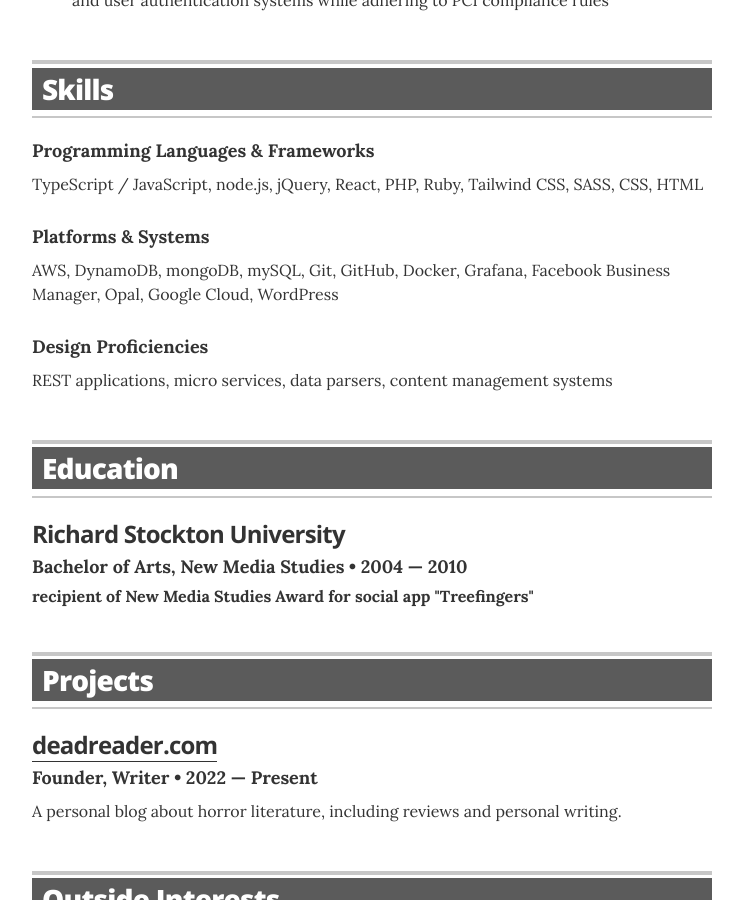
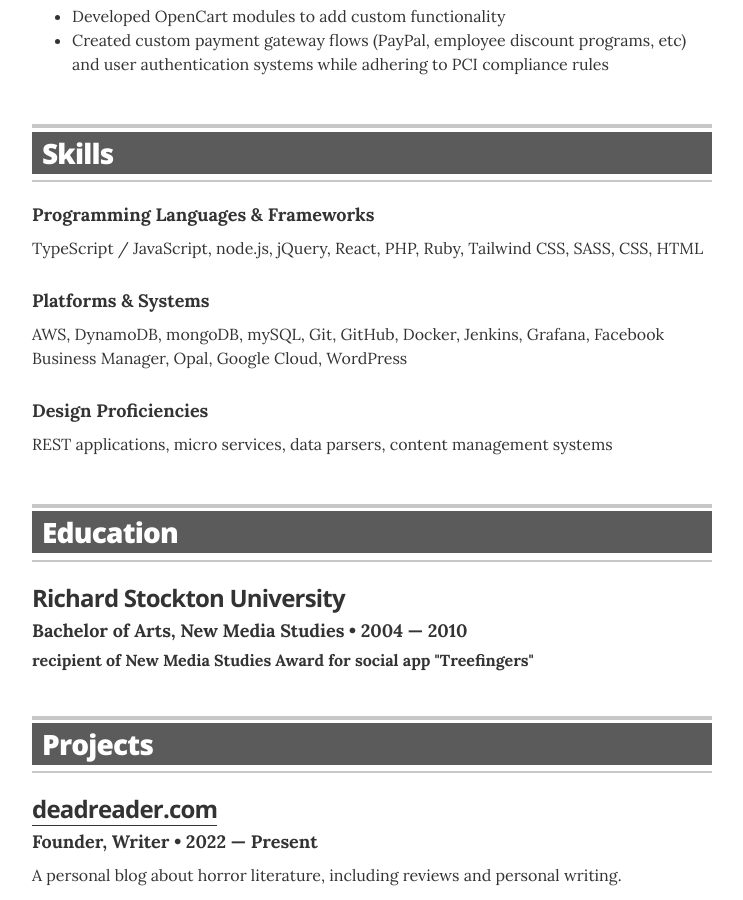
Before and after one commit to bsullivan-io/bsullivan.io, a Jekyll site: the page built from index.html, in a window 1280 px wide and 900 px high, scrolled down 1418 px. Shown: the whole window, without its empty margins (268-1011 px from the left). Built offline with Jekyll 4.4.1, drawn with Linux system fonts in a browser that asks for light colours; some of the changed text lies outside the part shown.

Commit message:
update content

```diff
--- a/_data/experience.yml
+++ b/_data/experience.yml
@@ -3,7 +3,7 @@
 - company: Flashtalking by Mediaocean
   position: Director, Feeds Automation & Engineering
   duration: Feb, 2023 &mdash; Sept, 2023
-  summary: <ul class='resume-item-list'></ul>
+  summary: <ul class='resume-item-list'><li>Led technical direction and best practices for worldwide team</li><li>Created internal tools</li></ul>
 
 # Web Services Engineer
 - company:
--- a/_data/skills.yml
+++ b/_data/skills.yml
@@ -5,7 +5,7 @@
 
 # Platforms & Systems
 - skill: Platforms & Systems
-  description: AWS, DynamoDB, mongoDB, mySQL, Git, GitHub, Docker, Grafana, Facebook Business Manager, Opal, Google Cloud, WordPress
+  description: AWS, DynamoDB, mongoDB, mySQL, Git, GitHub, Docker, Jenkins, Grafana, Facebook Business Manager, Opal, Google Cloud, WordPress
 
 # Applications
 - skill: Design Proficiencies
```
